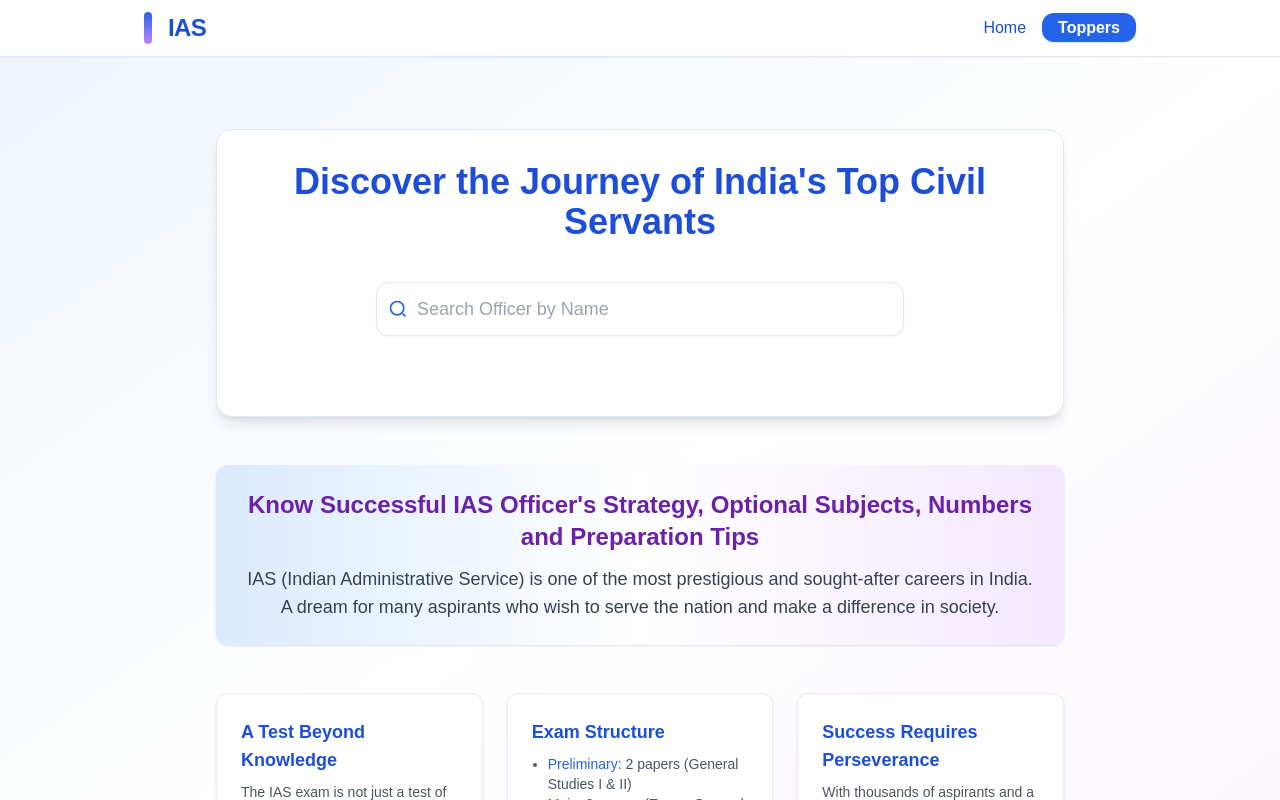
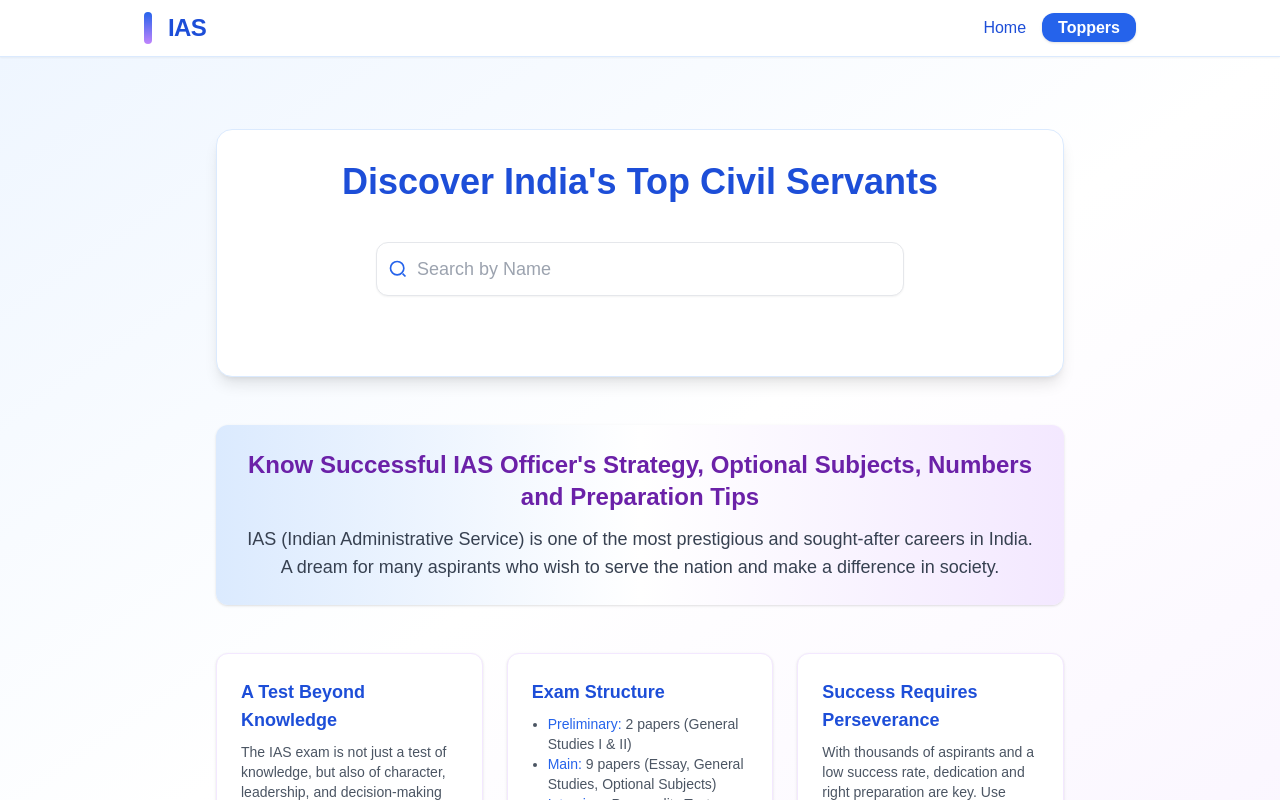
Before and after one commit to KumarPrafull/ias-search, a Next.js app: page / in a window 1280 px wide. Shown: the top 800 px of the page. Built offline with nearby package versions, Linux system fonts and the light colour scheme.

Commit message:
more clean name

```diff
--- a/app/components/Search.tsx
+++ b/app/components/Search.tsx
@@ -49,7 +49,7 @@ const Search = () => {
           type="text"
           value={searchTerm}
           onChange={(e) => setSearchTerm(e.target.value)}
-          placeholder="Search Officer by Name"
+          placeholder="Search by Name"
           className="w-full border border-gray-200 rounded-xl p-3 pl-10 text-lg shadow-sm focus:border-blue-400 focus:ring focus:ring-blue-100 outline-none transition"
         />
       </div>
--- a/app/page.tsx
+++ b/app/page.tsx
@@ -8,7 +8,7 @@ export default function Home() {
         <section className="flex flex-col items-center justify-center my-12">
           <div className="bg-white rounded-2xl shadow-lg p-8 border border-blue-100 flex flex-col items-center w-full">
             <h1 className="text-3xl md:text-4xl font-extrabold text-blue-700 mb-4 text-center">
-              Discover the Journey of India&apos;s Top Civil Servants
+              Discover India&apos;s Top Civil Servants
             </h1>
             <div className="w-full max-w-xl">
               <Search />
```
